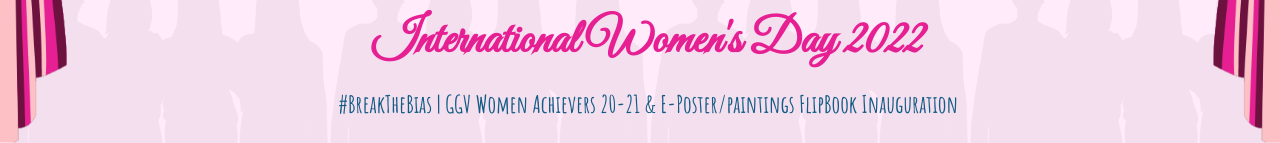
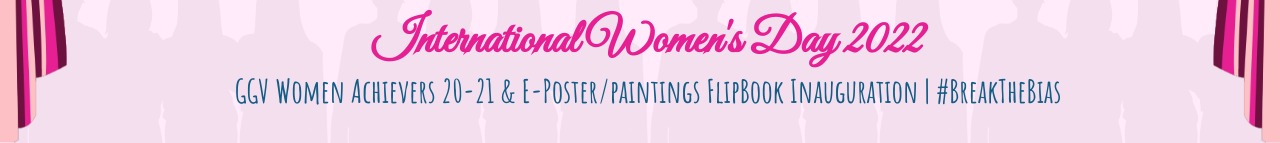
Before and after one commit to amoghpete/ribbonInauguration, a plain HTML site: page index.html in a window 1280 px wide. Shown: the part 657-800 px from the top of the page. Drawn offline with Linux system fonts and the light colour scheme.

Commit message:
minor edits

```diff
--- a/index.html
+++ b/index.html
@@ -31,7 +31,7 @@
     <div id="mainText">
       <h1>International Women's Day 2022</h1>
     </div>
-    <p id="venueText">#BreakTheBias | GGV Women Achievers 20-21 & E-Poster/paintings FlipBook Inauguration</p>
+    <p id="venueText">GGV Women Achievers 20-21 & E-Poster/paintings FlipBook Inauguration | #BreakTheBias</p>
     <audio id="audio">
       <source src="assets/bensound-tenderness.mp3" type="audio/mpeg">
       Your browser does not support the audio element.
--- a/styles.css
+++ b/styles.css
@@ -144,6 +144,6 @@ h1 {
     position: fixed;
   bottom: 0%;
   width: 100vw;
-  font-size: 1.5rem;
+  /* font-size: 1.5rem; */
   text-align: center;
 }
```
